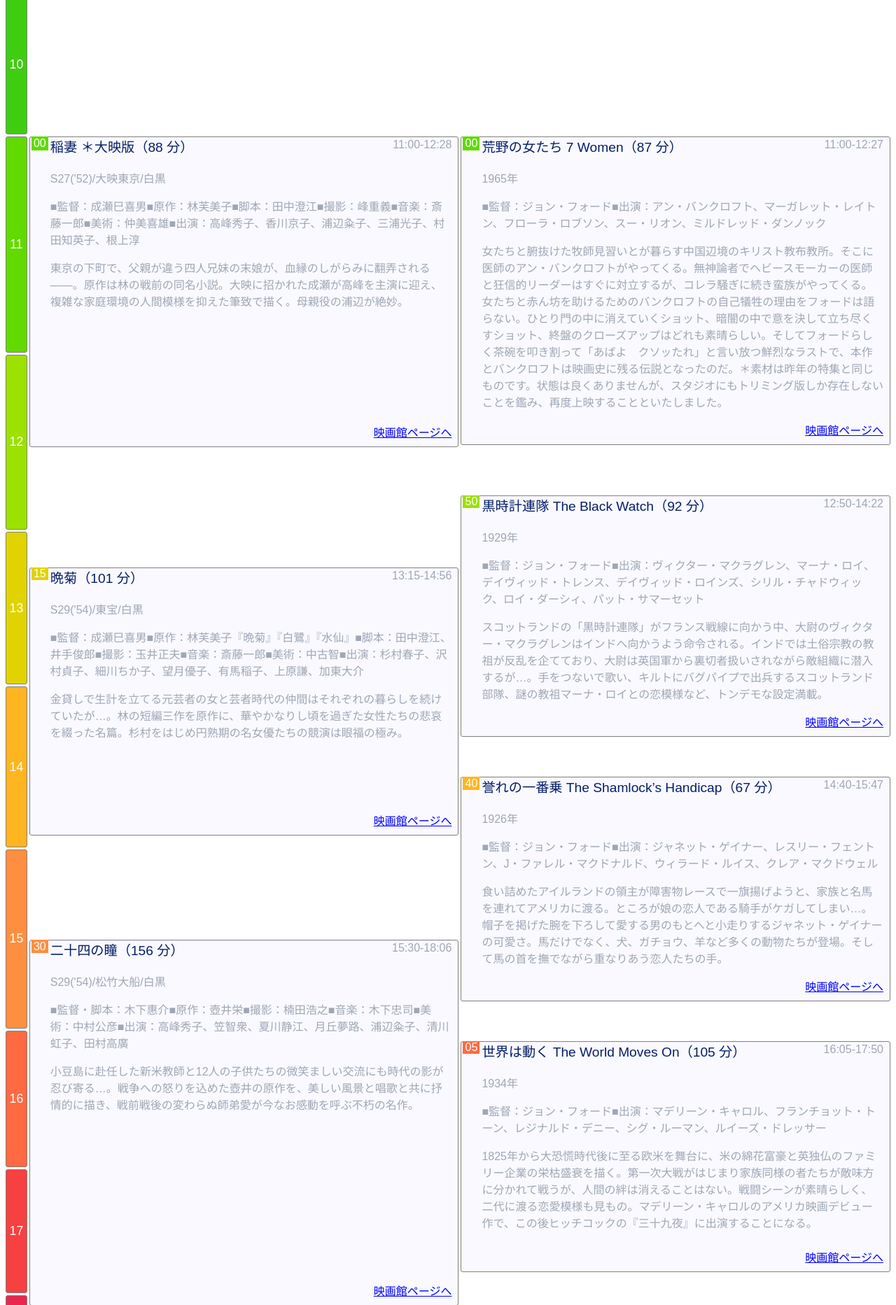
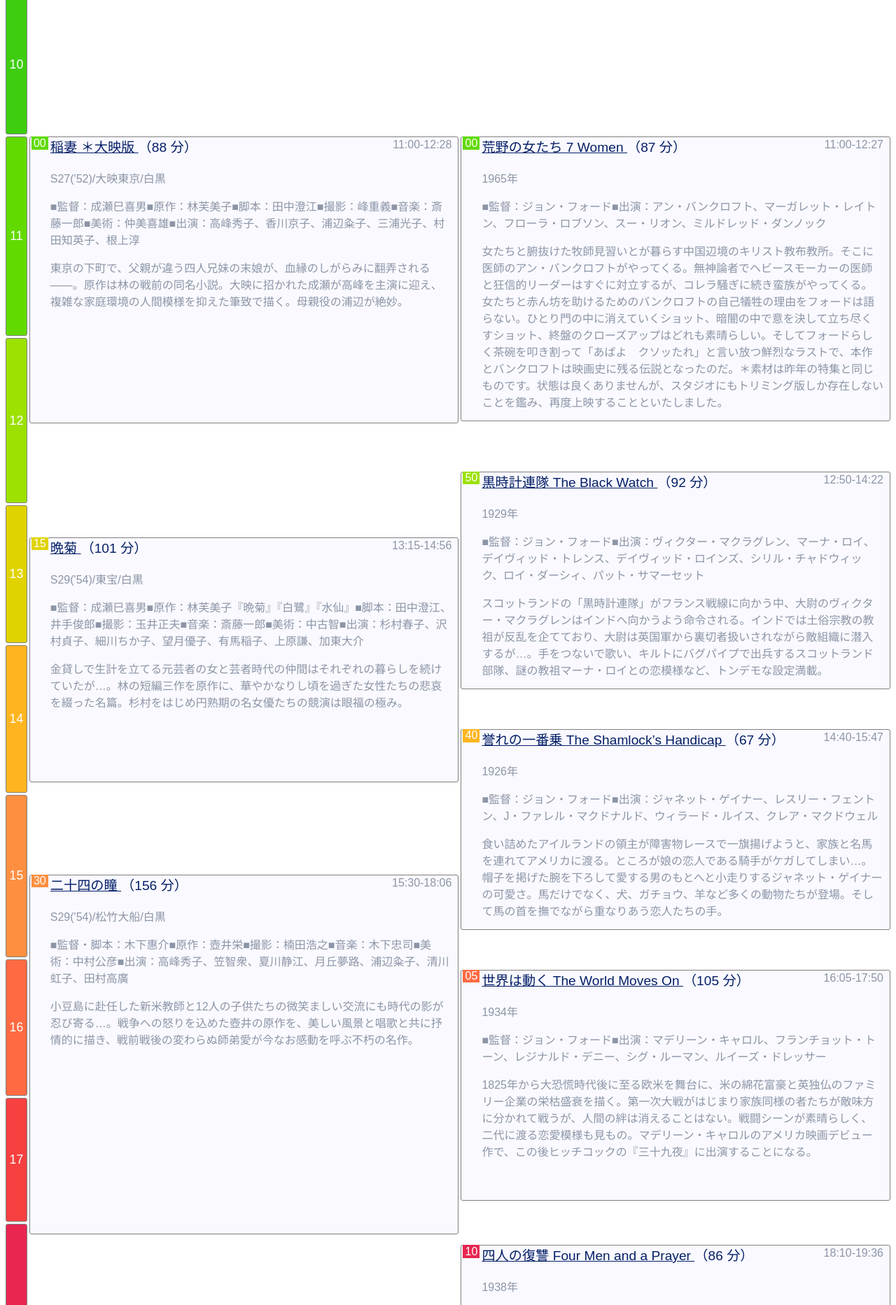
Before and after one commit to Canale0107/mini_theater_scheduler, a Flask app: page /schedule in a window 1280 px wide. Shown: the part 157-2022 px from the top of the page at 70% size. Run offline with Flask 3, Linux system fonts and the light colour scheme.

Commit message:
映画タイトルを直接クリックできるように変更

```diff
--- a/src/webapp/static/schedule_style.css
+++ b/src/webapp/static/schedule_style.css
@@ -148,7 +148,7 @@ h1 {
 .content-start-end {
   text-align: right;
   font-size: 1rem;
-  color: #9fa7b6;
+  color: #8c95a6;
   margin-right: 10px;
   margin-top: 3px;
 }
@@ -157,7 +157,7 @@ h1 {
 .content-discription {
   margin-top: 3px;
   margin-right: 10px;
-  color: #9fa7b6;
+  color: #8c95a6;
   font-size: 1rem;
 }
 
@@ -170,10 +170,10 @@ h1 {
   margin-top: auto;
 }
 .movie-link:link {
-  color: blue;
+  color: #051F67;
 }
 .movie-link:visited {
-  color: purple;
+  color: #051F67;
 }
 .movie-link:hover {
   color: orange;
--- a/src/webapp/templates/schedule.html
+++ b/src/webapp/templates/schedule.html
@@ -47,7 +47,10 @@
             <div class="content" style="grid-row: {{2+start_min+60*(start_hour-times[0])}} / span {{ duration_min }}; grid-column: {{ 3 + 2 * outer_loop.index0 }};">
               <div class="content-title-and-start-end">
                 <div class="content-title" >
-                  {{ movie['title'] }}（{{ duration_min|string }} 分）
+                  <a class="movie-link" href="{{movie['url']}}" target="_blank">
+                    {{ movie['title'] }}
+                  </a>
+                  （{{ duration_min|string }} 分）
                 </div>
                 <div class="content-start-end" >
                   {{ movie['start_end_time']}}
@@ -64,9 +67,10 @@
                   {{ movie['discription'] }}
                 </p>
               </div>
-              <div class="movie-url">
+
+              <!--div class="movie-url">
                   <a class="movie-link" href="{{movie['url']}}" target="_blank">映画館ページへ</a>
-              </div>
+              </div-->
             </div>
         {% endfor %}
       {% endfor %}
```
